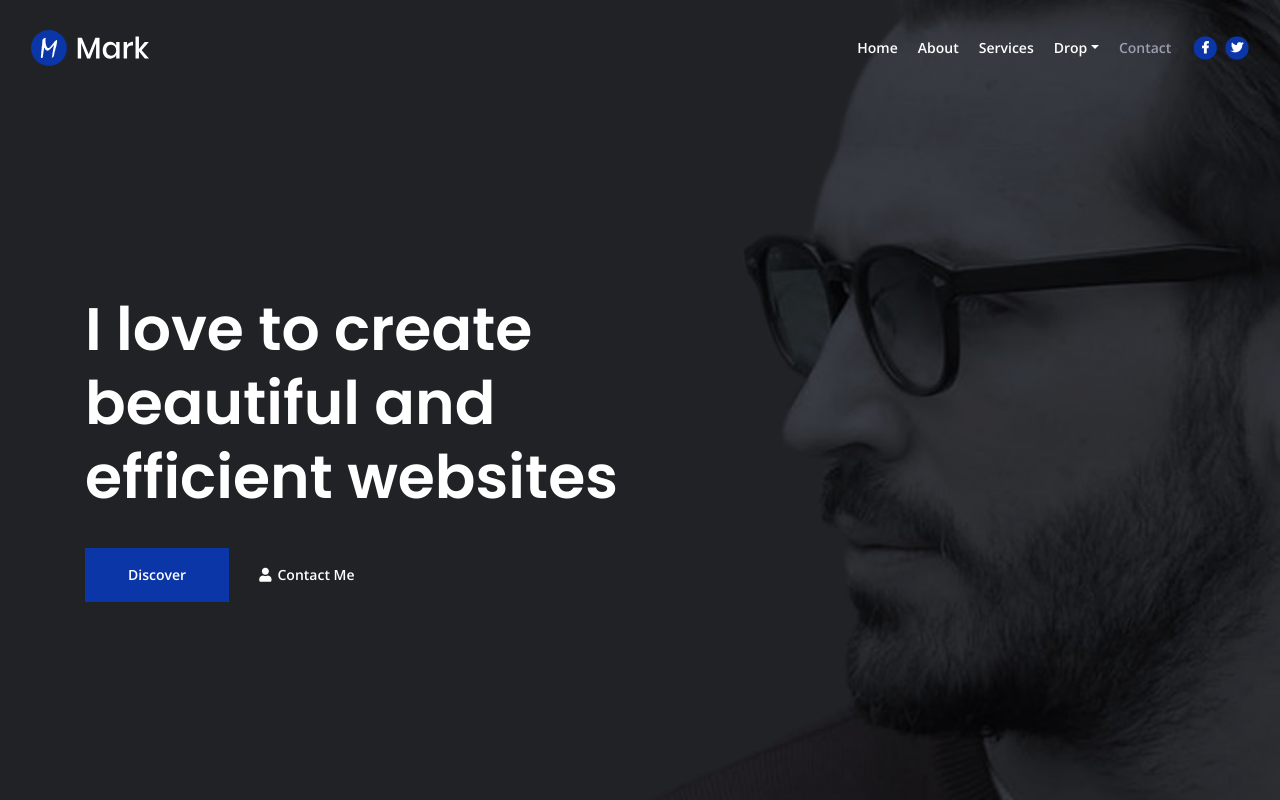
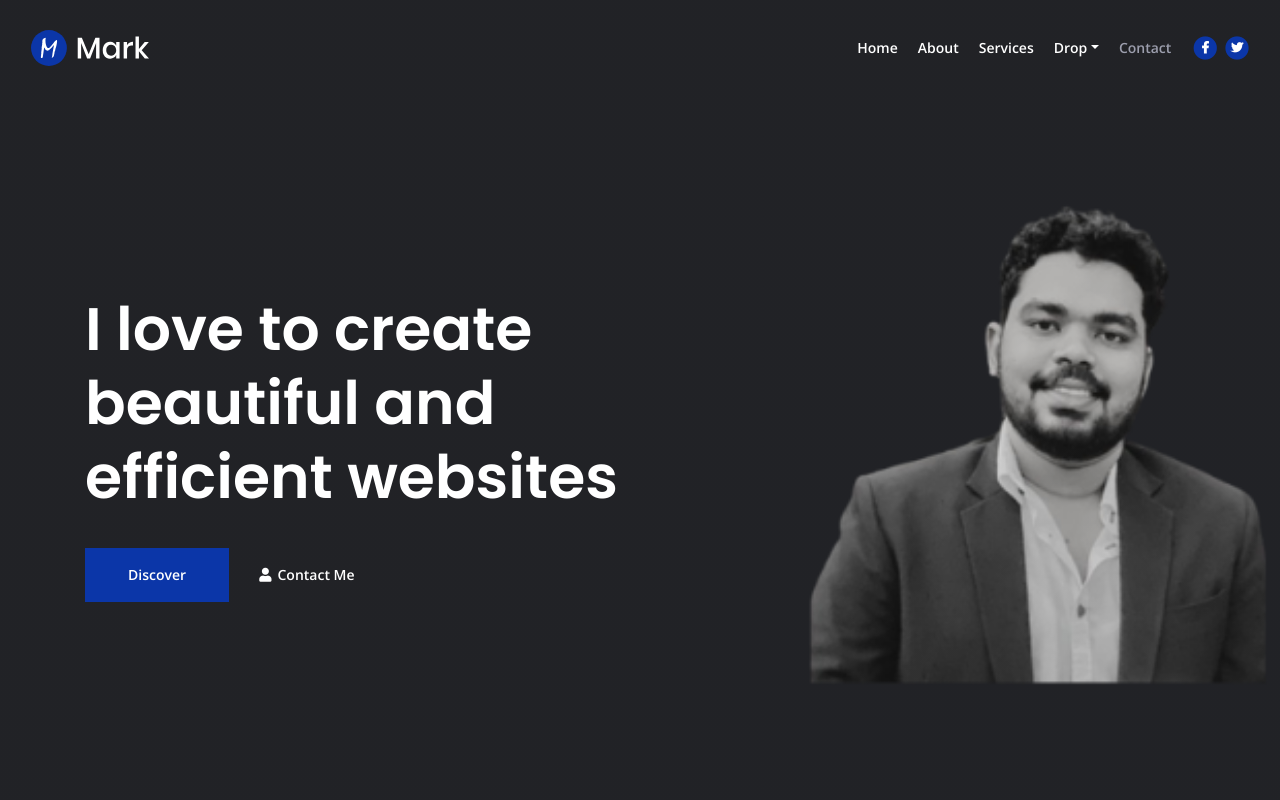
Before and after one commit to Lahiru-Sandaruwan/Lahiru-Sandaruwan.github.io, a plain HTML site: page index.html in a window 1280 px wide. Shown: the top 800 px of the page. Drawn offline with nearby package versions, Linux system fonts and the light colour scheme.

Commit message:
update background image

```diff
--- a/css/styles.css
+++ b/css/styles.css
@@ -521,7 +521,7 @@ input[type='checkbox'] {
 .header {
 	padding-top: 7rem;
 	padding-bottom: 5.5rem;
-	background: linear-gradient(rgba(0, 0, 0, 0.1), rgba(0, 0, 0, 0.1)), url('../images/header-background.jpg') center center no-repeat;
+	background: linear-gradient(rgba(0, 0, 0, 0.1), rgba(0, 0, 0, 0.1)), url('../images/header-background1.png') center center no-repeat;
 	background-size: cover;
 	text-align: center;
 }
```
Also changed, not shown: images/header-background1.png (added).
